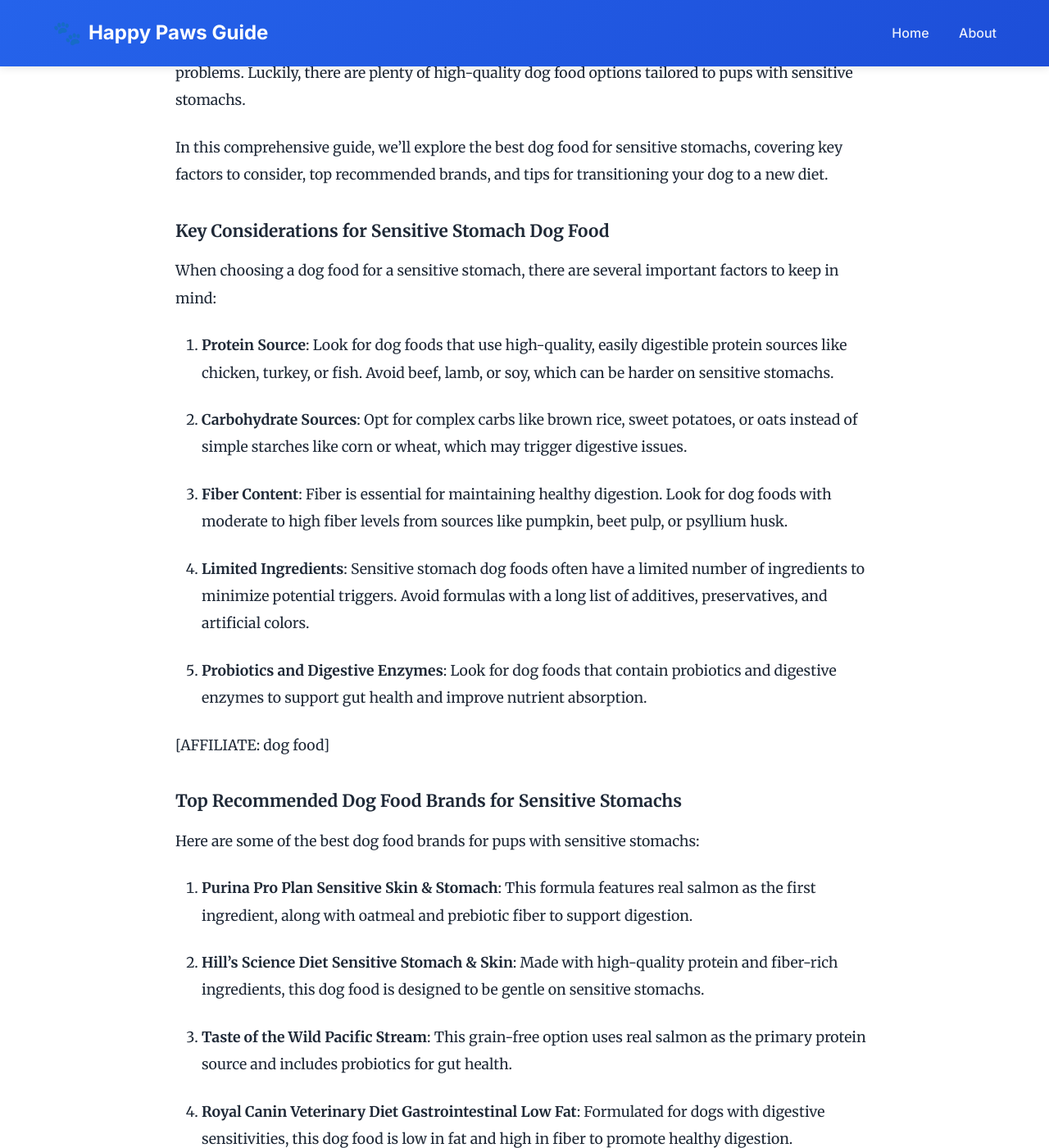
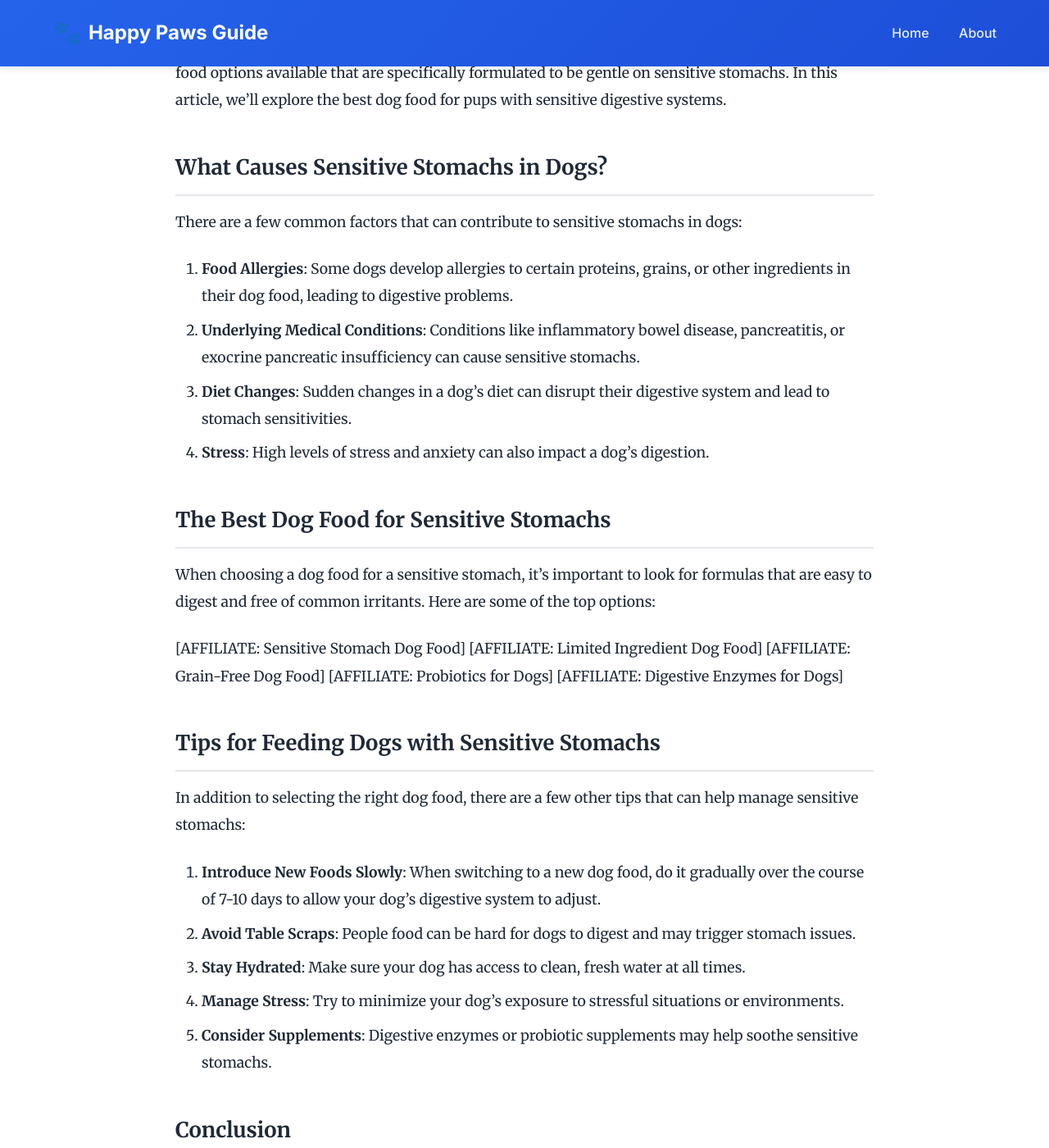
Before and after one commit to moltbotville/happy-paws-guide, a Jekyll site: the page built from _posts/2026-02-02-best-dog-food-for-dogs-with-sensitive-stomachs.md, in a window 1280 px wide and 1400 px high, scrolled down 418 px. Shown: the whole window at 82% size. Built offline with Jekyll 4.4.1, drawn with Linux system fonts in a browser that asks for light colours; some of the changed text lies outside the part shown.

Commit message:
Add article on best dog food for sensitive stomachs

```diff
--- a/_posts/2026-02-02-best-dog-food-for-dogs-with-sensitive-stomachs.md
+++ b/_posts/2026-02-02-best-dog-food-for-dogs-with-sensitive-stomachs.md
@@ -1,67 +1,39 @@
 ---
 layout: post
-title: "Best Dog Food for Dogs with Sensitive Stomachs"
-description: "Discover the top dog food options that are gentle on sensitive stomachs and keep your pup happy and healthy."
+title: "The Best Dog Food for Dogs with Sensitive Stomachs"
+description: "Discover the top dog food formulas that are gentle on sensitive stomachs and provide complete nutrition for your furry friend."
 date: 2026-02-02
 categories: [pet-care]
 ---
 
+## Introduction
+Dogs with sensitive stomachs can be a challenge to feed, as many commercial dog foods contain ingredients that can cause gastrointestinal issues. Fortunately, there are several high-quality dog food options available that are specifically formulated to be gentle on sensitive stomachs. In this article, we'll explore the best dog food for pups with sensitive digestive systems.
+
+## What Causes Sensitive Stomachs in Dogs?
+There are a few common factors that can contribute to sensitive stomachs in dogs:
+
+1. **Food Allergies**: Some dogs develop allergies to certain proteins, grains, or other ingredients in their dog food, leading to digestive problems.
+2. **Underlying Medical Conditions**: Conditions like inflammatory bowel disease, pancreatitis, or exocrine pancreatic insufficiency can cause sensitive stomachs.
+3. **Diet Changes**: Sudden changes in a dog's diet can disrupt their digestive system and lead to stomach sensitivities.
+4. **Stress**: High levels of stress and anxiety can also impact a dog's digestion.
+
 ## The Best Dog Food for Sensitive Stomachs
+When choosing a dog food for a sensitive stomach, it's important to look for formulas that are easy to digest and free of common irritants. Here are some of the top options:
 
-Having a dog with a sensitive stomach can be a real challenge. You want to feed your furry friend a nutritious diet, but certain ingredients can cause digestive issues, discomfort, and even health problems. Luckily, there are plenty of high-quality dog food options tailored to pups with sensitive stomachs.
+[AFFILIATE: Sensitive Stomach Dog Food]
+[AFFILIATE: Limited Ingredient Dog Food]
+[AFFILIATE: Grain-Free Dog Food]
+[AFFILIATE: Probiotics for Dogs]
+[AFFILIATE: Digestive Enzymes for Dogs]
 
-In this comprehensive guide, we'll explore the best dog food for sensitive stomachs, covering key factors to consider, top recommended brands, and tips for transitioning your dog to a new diet.
+## Tips for Feeding Dogs with Sensitive Stomachs
+In addition to selecting the right dog food, there are a few other tips that can help manage sensitive stomachs:
 
-### Key Considerations for Sensitive Stomach Dog Food
+1. **Introduce New Foods Slowly**: When switching to a new dog food, do it gradually over the course of 7-10 days to allow your dog's digestive system to adjust.
+2. **Avoid Table Scraps**: People food can be hard for dogs to digest and may trigger stomach issues.
+3. **Stay Hydrated**: Make sure your dog has access to clean, fresh water at all times.
+4. **Manage Stress**: Try to minimize your dog's exposure to stressful situations or environments.
+5. **Consider Supplements**: Digestive enzymes or probiotic supplements may help soothe sensitive stomachs.
 
-When choosing a dog food for a sensitive stomach, there are several important factors to keep in mind:
-
-1. **Protein Source**: Look for dog foods that use high-quality, easily digestible protein sources like chicken, turkey, or fish. Avoid beef, lamb, or soy, which can be harder on sensitive stomachs.
-
-2. **Carbohydrate Sources**: Opt for complex carbs like brown rice, sweet potatoes, or oats instead of simple starches like corn or wheat, which may trigger digestive issues.
-
-3. **Fiber Content**: Fiber is essential for maintaining healthy digestion. Look for dog foods with moderate to high fiber levels from sources like pumpkin, beet pulp, or psyllium husk.
-
-4. **Limited Ingredients**: Sensitive stomach dog foods often have a limited number of ingredients to minimize potential triggers. Avoid formulas with a long list of additives, preservatives, and artificial colors.
-
-5. **Probiotics and Digestive Enzymes**: Look for dog foods that contain probiotics and digestive enzymes to support gut health and improve nutrient absorption.
-
-[AFFILIATE: dog food]
-
-### Top Recommended Dog Food Brands for Sensitive Stomachs
-
-Here are some of the best dog food brands for pups with sensitive stomachs:
-
-1. **Purina Pro Plan Sensitive Skin & Stomach**: This formula features real salmon as the first ingredient, along with oatmeal and prebiotic fiber to support digestion.
-
-2. **Hill's Science Diet Sensitive Stomach & Skin**: Made with high-quality protein and fiber-rich ingredients, this dog food is designed to be gentle on sensitive stomachs.
-
-3. **Taste of the Wild Pacific Stream**: This grain-free option uses real salmon as the primary protein source and includes probiotics for gut health.
-
-4. **Royal Canin Veterinary Diet Gastrointestinal Low Fat**: Formulated for dogs with digestive sensitivities, this dog food is low in fat and high in fiber to promote healthy digestion.
-
-5. **Wellness Simple Natural Limited Ingredient Dog Food**: With a short, natural ingredient list and easily digestible proteins, this dog food is a great choice for sensitive pups.
-
-[AFFILIATE: dog food]
-
-### Transitioning to a Sensitive Stomach Dog Food
-
-Switching your dog's food can be a delicate process, especially for pups with sensitive stomachs. Here are some tips to ensure a smooth transition:
-
-1. **Go Slow**: Gradually introduce the new dog food over the course of 7-10 days, slowly increasing the ratio of the new food to the old.
-2. **Monitor for Reactions**: Watch for signs of digestive issues, such as vomiting, diarrhea, or loss of appetite, and adjust the transition speed accordingly.
-3. **Stick to the New Food**: Once you've successfully transitioned your dog, resist the urge to switch back and forth between foods, as this can further upset their stomach.
-4. **Stay Hydrated**: Make sure your dog has access to plenty of fresh, clean water to help support healthy digestion.
-
-With the right sensitive stomach dog food and a careful transition process, you can help your pup feel their best and enjoy mealtimes without discomfort.
-
-### FAQs
-
-**1. What are the most common causes of sensitive stomachs in dogs?**
-The most common causes of sensitive stomachs in dogs include food allergies, inflammatory bowel disease, pancreatitis, and intestinal parasites. Stress and anxiety can also contribute to digestive issues.
-
-**2. How can I tell if my dog has a sensitive stomach?**
-Signs of a sensitive stomach in dogs include vomiting, diarrhea, gas, bloating, loss of appetite, and frequent bowel movements. Your veterinarian can help diagnose the underlying cause and recommend the appropriate treatment.
-
-**3. Can switching to a sensitive stomach dog food help with other health issues?**
-Yes, in some cases, switching to a high-quality, sensitive stomach dog food can also help alleviate other health problems, such as skin irritation, joint pain, and even behavioral issues. The improved nutrient absorption and reduced inflammation can have a positive impact on your dog's overall well-being.
+## Conclusion
+Finding the right dog food for a sensitive stomach takes some trial and error, but it's worth the effort to keep your furry friend happy and healthy. By choosing a gentle, high-quality formula and making a few other adjustments, you can help your pup overcome their digestive issues and enjoy mealtime again.
```
